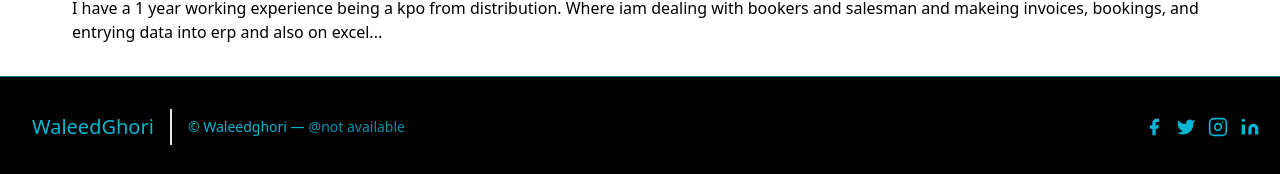
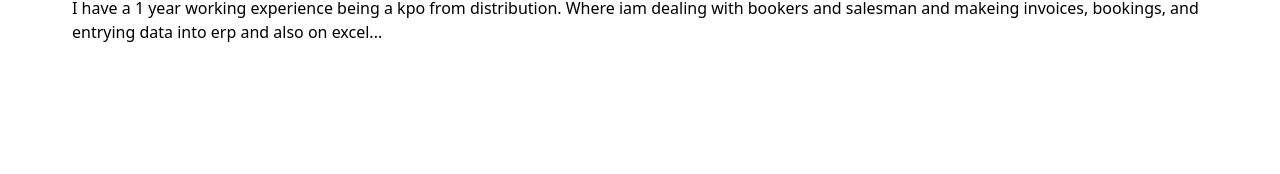
Before and after one commit to WaleedGhori/portfolio, a Next.js app: page / in a window 1280 px wide. Shown: the part 1449-1623 px from the top of the page. After the commit the page ends 1525 px from the top, so only its background shows below. Built offline with nearby package versions, Linux system fonts and the light colour scheme.

Commit message:
fix issue

```diff
--- a/components/Footer.js
+++ b/components/Footer.js
@@ -1,38 +1,39 @@
 import React from 'react'
+import Link from 'next/link'
 const Footer = () => {
   return (
     <div className=' bg-black border-t-[1px] border-cyan-700'>
       <footer className="text-gray-600 body-font">
         <div className="container px-5 py-8 mx-auto flex items-center sm:flex-row flex-col">
-          <a className="flex title-font font-medium items-center md:justify-start justify-center text-cyan-500">
+          <Link className="flex title-font font-medium items-center md:justify-start justify-center text-cyan-500">
             <span className="ml-3 text-xl">WaleedGhori</span>
-          </a>
+          </Link>
           <p className="text-sm text-cyan-500 sm:ml-4 sm:pl-4 sm:border-l-2 sm:border-gray-200 sm:py-2 sm:mt-0 mt-4">© Waleedghori —
-            <a href="/home" className="text-cyan-600 ml-1" rel="noopener noreferrer" >@not available</a>
+            <Link href={'/home'} className="text-cyan-600 ml-1" rel="noopener noreferrer" ><span>@not available</span></Link>
           </p>
           <span className="inline-flex sm:ml-auto sm:mt-0 mt-4 justify-center sm:justify-start">
-            <a className="text-cyan-500">
+            <Link className="text-cyan-500">
               <svg fill="currentColor" strokeLinecap="round" strokeLinejoin="round" strokeWidth="2" className="w-5 h-5" viewBox="0 0 24 24">
                 <path d="M18 2h-3a5 5 0 00-5 5v3H7v4h3v8h4v-8h3l1-4h-4V7a1 1 0 011-1h3z"></path>
               </svg>
-            </a>
-            <a className="ml-3 text-cyan-500">
+            </Link>
+            <Link className="ml-3 text-cyan-500">
               <svg fill="currentColor" strokeLinecap="round" strokeLinejoin="round" strokeWidth="2" className="w-5 h-5" viewBox="0 0 24 24">
                 <path d="M23 3a10.9 10.9 0 01-3.14 1.53 4.48 4.48 0 00-7.86 3v1A10.66 10.66 0 013 4s-4 9 5 13a11.64 11.64 0 01-7 2c9 5 20 0 20-11.5a4.5 4.5 0 00-.08-.83A7.72 7.72 0 0023 3z"></path>
               </svg>
-            </a>
-            <a className="ml-3 text-cyan-500">
+            </Link>
+            <Link className="ml-3 text-cyan-500">
               <svg fill="none" stroke="currentColor" strokeLinecap="round" strokeLinejoin="round" strokeWidth="2" className="w-5 h-5" viewBox="0 0 24 24">
                 <rect width="20" height="20" x="2" y="2" rx="5" ry="5"></rect>
                 <path d="M16 11.37A4 4 0 1112.63 8 4 4 0 0116 11.37zm1.5-4.87h.01"></path>
               </svg>
-            </a>
-            <a className="ml-3 text-cyan-500" href='https://www.linkedin.com/in/waleed-ghori-810099216/' target='_blank'>
+            </Link>
+            <Link className="ml-3 text-cyan-500" href='https://www.linkedin.com/in/waleed-ghori-810099216/' target='_blank'>
               <svg fill="currentColor" stroke="currentColor" strokeLinecap="round" strokeLinejoin="round" strokeWidth="0" className="w-5 h-5" viewBox="0 0 24 24">
                 <path stroke="none" d="M16 8a6 6 0 016 6v7h-4v-7a2 2 0 00-2-2 2 2 0 00-2 2v7h-4v-7a6 6 0 016-6zM2 9h4v12H2z"></path>
                 <circle cx="4" cy="4" r="2" stroke="none"></circle>
               </svg>
-            </a>
+            </Link>
           </span>
         </div>
       </footer>
--- a/src/pages/_app.js
+++ b/src/pages/_app.js
@@ -7,7 +7,7 @@ export default function App({ Component, pageProps }) {
   <>
   <Navbar/>
   <Component {...pageProps} />
-  <Footer/>
+  {/* <Footer/>  */}
   </>
   )
 }
```
